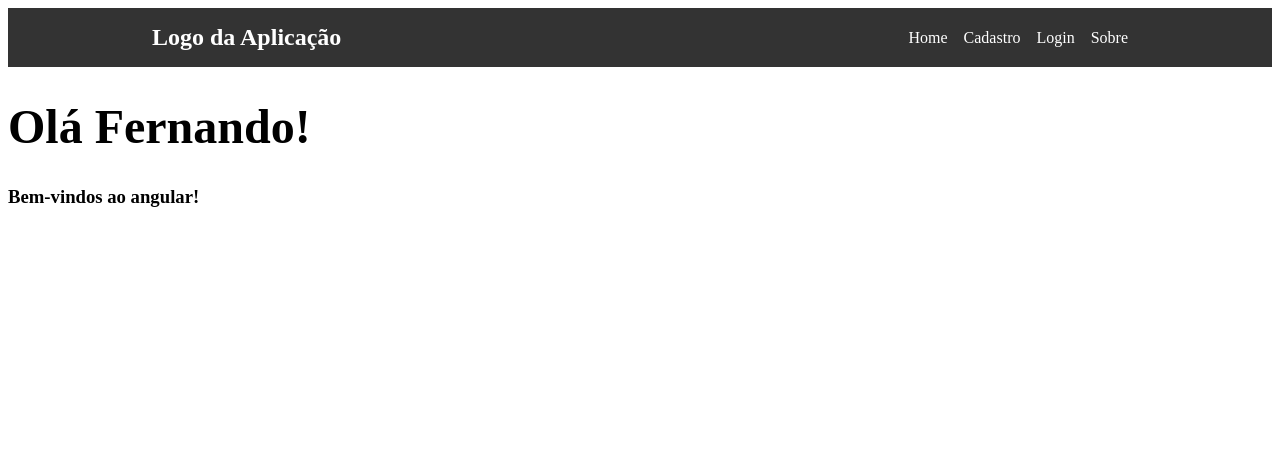
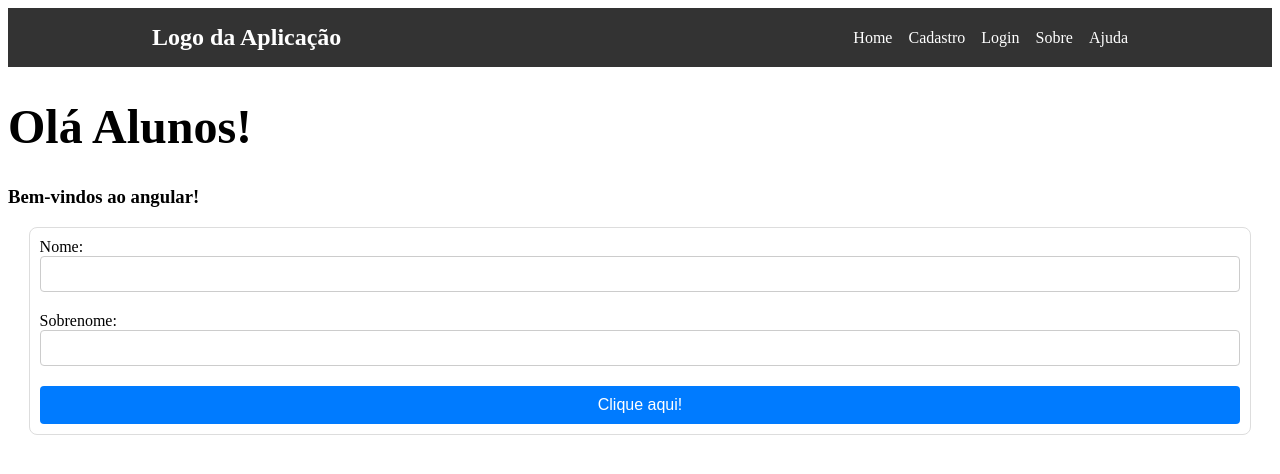
Before and after one commit to renatarsilva/angularcrud, an Angular app: page / in a window 1280 px wide. Shown: the top 474 px of the page. Built offline with nearby package versions, Linux system fonts and the light colour scheme.

Commit message:
versão finalizada

```diff
--- a/src/app/app.component.css
+++ b/src/app/app.component.css
@@ -1,3 +1,46 @@
-h1{
+h1 {
     font-size: 3em;
 }
+
+.input-simples,
+.input-submeter {
+    width: 100%;
+    box-sizing: border-box;
+    padding: 8px 12px;
+    font-size: 16px;
+    border: 1px solid #ccc;
+    border-radius: 4px;
+    margin-bottom: 20px;
+}
+
+.input-submeter {
+    padding: 10px;
+    font-size: 16px;
+    color: #fff;
+    background-color: #007bff;
+    border: none;
+    border-radius: 4px;
+    cursor: pointer;
+    margin: 0 auto;
+}
+
+.mensagem {
+    margin: 16px auto;
+    border: 1px solid #ddd;
+    border-radius: 8px;
+    padding: 16px;
+    font-size: 16px;
+    font-family: 'Arial', sans-serif;
+    color: #333;
+    box-shadow: 0 4px 8px rgba(0, 0, 0, 0.1);
+}
+
+form {
+    width: 95%;
+    padding: 10px;
+    margin: 0 auto;
+    display: flex;
+    flex-direction: column;
+    border: 1px solid #ddd;
+    border-radius: 8px;
+}
--- a/src/app/app.component.html
+++ b/src/app/app.component.html
@@ -1,4 +1,22 @@
 <app-header></app-header>
-<h1>Olá {{nome}}!</h1>
+
+<h1>Olá {{title}}!</h1>
 <h3>Bem-vindos ao angular!</h3>
+
+<form>
+    <label for="nome" placeholder="Digite seu nome">Nome:</label>
+    <input class="input-simples" id="nome" name="nome" type="text" (keyup)="onKeyUp($event)" [(ngModel)]="nome" />
+
+    <label for="sobrenome" placeholder="Digite seu sobrenome">Sobrenome:</label>
+    <input class="input-simples" id="sobrenome" name="sobrenome" type="text" [(ngModel)]="sobrenome" />
+
+    <button class="input-submeter" [disabled]="botaoDesabilitado" (click)="onBotaoClicado()">
+        {{ textoBotao }}
+    </button>
+
+    @if(mensagem){
+    <div class="mensagem">{{mensagem}}</div>
+    }
+</form>
+
 <router-outlet />
--- a/src/app/app.component.ts
+++ b/src/app/app.component.ts
@@ -1,15 +1,30 @@
 import { Component } from '@angular/core';
 import { RouterOutlet } from '@angular/router';
 import { HeaderComponent } from "./shared/header/header.component";
+import { FormsModule } from '@angular/forms';
 
 @Component({
   selector: 'app-root',
   standalone: true,
-  imports: [RouterOutlet, HeaderComponent],
+  imports: [RouterOutlet, HeaderComponent, FormsModule],
   templateUrl: './app.component.html',
   styleUrl: './app.component.css'
 })
 export class AppComponent {
-  title = 'angularcrud';
-  nome = 'Fernando';
+  title = 'Alunos';
+  nome = '';
+  sobrenome = '';
+  textoBotao: string = 'Clique aqui!';
+  botaoDesabilitado: boolean = false;
+  mensagem: string = '';
+
+  onBotaoClicado() {
+    console.log(this.nome)
+    alert(`Olá ${this.nome} ${this.sobrenome} !`) ;
+  }
+
+  onKeyUp(event: Event) {
+    const input = event.target as HTMLInputElement;
+    this.mensagem = `Olá ${input.value} !`;
+  }
 }
--- a/src/app/shared/header/header.component.html
+++ b/src/app/shared/header/header.component.html
@@ -1,19 +1,15 @@
 <nav class="navbar">
     <div class="navbar-container">
-        <a class="navbar-logo" href="/">Logo da Aplicação</a>
+        @if (exibirLogo) {
+            <a class="navbar-logo" href="/">Logo da Aplicação</a>
+        }
         <ul class="navbar-list">
+            @for (item of itensMenu; track item){
             <li class="navbar-item">
-                <a>Home</a>
+                <a>{{item.label}}</a>
             </li>
-            <li class="navbar-item">
-                <a>Cadastro</a>
-            </li>
-            <li class="navbar-item">
-                <a>Login</a>
-            </li>
-            <li class="navbar-item">
-                <a>Sobre</a>
-            </li>
+            }
         </ul>
+
     </div>
 </nav>
--- a/src/app/shared/header/header.component.ts
+++ b/src/app/shared/header/header.component.ts
@@ -9,4 +9,13 @@ import { Component } from '@angular/core';
 })
 export class HeaderComponent {
 
+  exibirLogo: boolean = true;
+  itensMenu = [
+    { label: 'Home', link: '' },
+    { label: 'Cadastro', link: '/pessoas/incluir' },
+    { label: 'Login', link: '/pessoas/login' },
+    { label: 'Sobre', link: '/sobre' },
+    { label: 'Ajuda', link: '/ajuda' }
+  ]
+
 }
```
